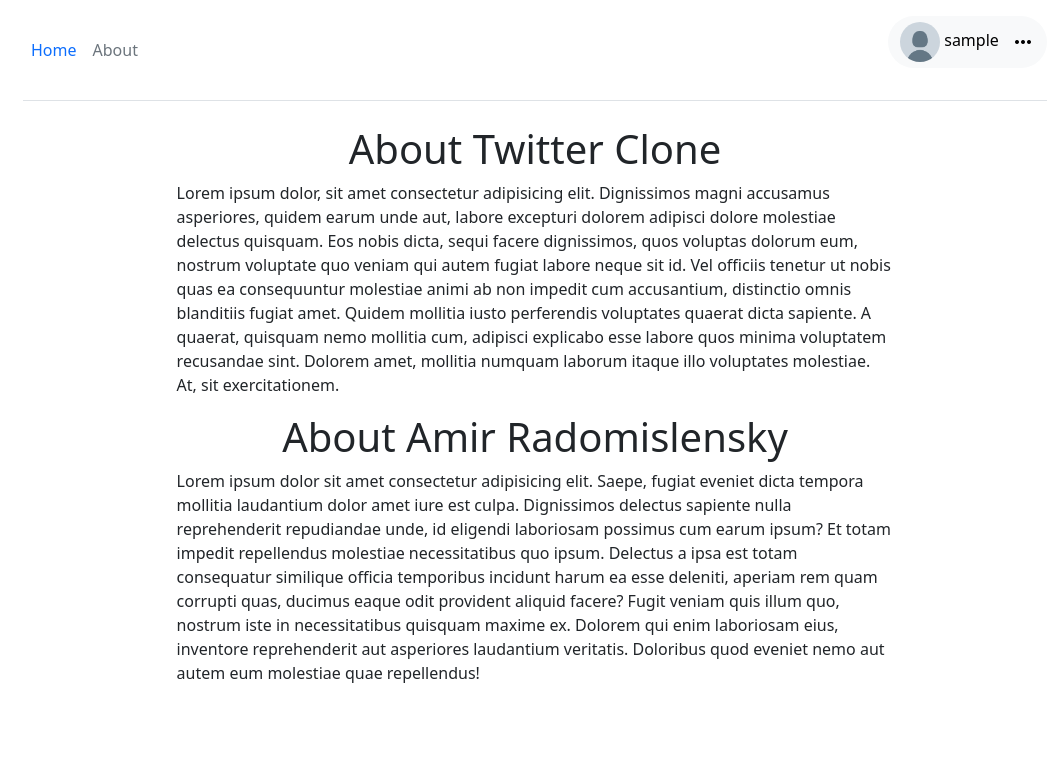
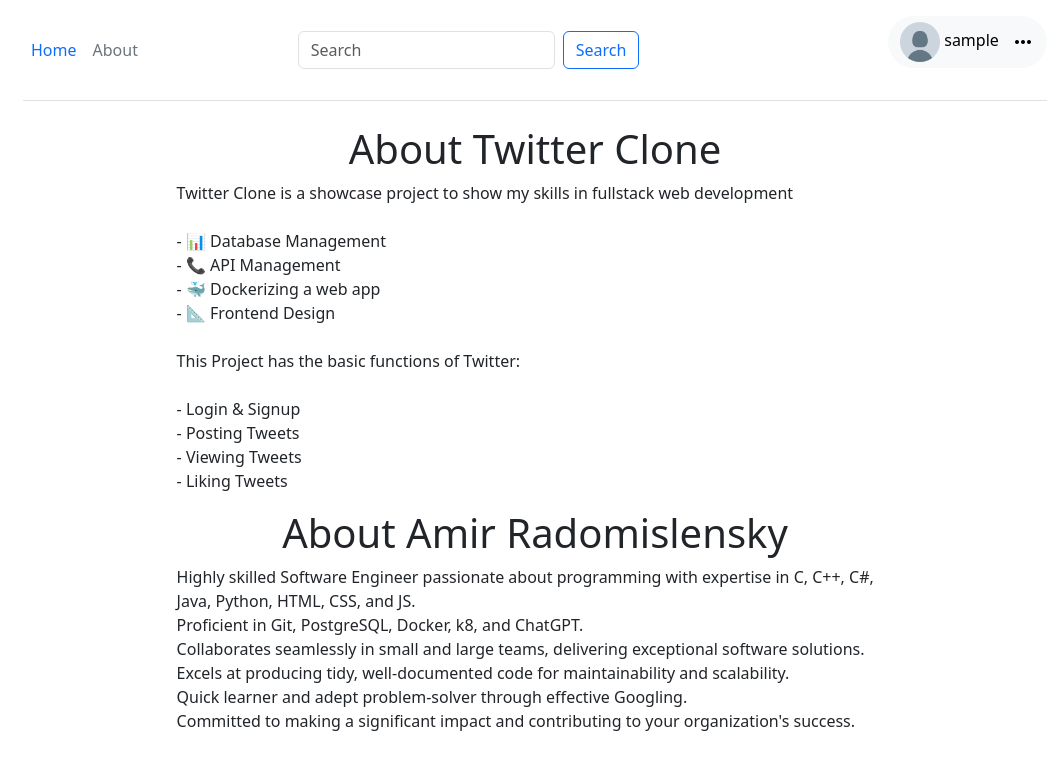
Before and after one commit to AmiRadoM/TwitterClone, a Flask app: page /about in a window 1280 px wide. Shown: the top 770 px of the page, without its empty margins (105-1167 px from the left). Run offline with Flask 2, Linux system fonts and the light colour scheme; the visitor is signed in with stand-in values (Sample User, id 1); data comes from the database, SQL or seed files in the repository; some libraries are stand-ins or nearby versions.

Commit message:
added search

```diff
--- a/home.py
+++ b/home.py
@@ -1,12 +1,34 @@
 # home.py - all the routes of the home blueprint
 
-from flask import Blueprint, render_template
+from flask import Blueprint, render_template, request
+from sqlalchemy.sql import func
+
+from models import Tweet, User
 
 homeBP = Blueprint('home', __name__)
 
-@homeBP.route("/")
+@homeBP.route("/", methods=["GET", "POST"])
 def home():
     return render_template("home.html")
+
+@homeBP.route("/search")
+def search():
+
+    search = request.args.get("search").lower()
+
+    tweets = []
+
+    tweets_by_username = Tweet.query.join(Tweet.user).filter(func.lower(User.username).contains(search)).all()
+    tweets_by_text = Tweet.query.filter(func.lower(Tweet.text).contains(search)).all()
+
+    tweets.extend([t.id for t in tweets_by_username])
+    tweets.extend([t.id for t in tweets_by_text])
+
+    tweets = list(dict.fromkeys(tweets))
+
+
+
+    return render_template("search.html", tweets=tweets)
 
 @homeBP.route("/about")
 def about():
--- a/templates/about.html
+++ b/templates/about.html
@@ -3,9 +3,26 @@
 {% block content %}
 <div id="about-container">
     <h1 class="text-center">About Twitter Clone</h1>
-    <p>Lorem ipsum dolor, sit amet consectetur adipisicing elit. Dignissimos magni accusamus asperiores, quidem earum unde aut, labore excepturi dolorem adipisci dolore molestiae delectus quisquam. Eos nobis dicta, sequi facere dignissimos, quos voluptas dolorum eum, nostrum voluptate quo veniam qui autem fugiat labore neque sit id. Vel officiis tenetur ut nobis quas ea consequuntur molestiae animi ab non impedit cum accusantium, distinctio omnis blanditiis fugiat amet. Quidem mollitia iusto perferendis voluptates quaerat dicta sapiente. A quaerat, quisquam nemo mollitia cum, adipisci explicabo esse labore quos minima voluptatem recusandae sint. Dolorem amet, mollitia numquam laborum itaque illo voluptates molestiae. At, sit exercitationem.</p>
+    <p style="white-space: pre-line;">Twitter Clone is a showcase project to show my skills in fullstack web development
+
+        - 📊 Database Management
+        - 📞 API Management
+        - 🐳 Dockerizing a web app
+        - 📐 Frontend Design
+
+        This Project has the basic functions of Twitter:
+
+        - Login & Signup
+        - Posting Tweets
+        - Viewing Tweets
+        - Liking Tweets</p>
     <h1 class="text-center">About Amir Radomislensky</h1>
-    <p>Lorem ipsum dolor sit amet consectetur adipisicing elit. Saepe, fugiat eveniet dicta tempora mollitia laudantium dolor amet iure est culpa. Dignissimos delectus sapiente nulla reprehenderit repudiandae unde, id eligendi laboriosam possimus cum earum ipsum? Et totam impedit repellendus molestiae necessitatibus quo ipsum. Delectus a ipsa est totam consequatur similique officia temporibus incidunt harum ea esse deleniti, aperiam rem quam corrupti quas, ducimus eaque odit provident aliquid facere? Fugit veniam quis illum quo, nostrum iste in necessitatibus quisquam maxime ex. Dolorem qui enim laboriosam eius, inventore reprehenderit aut asperiores laudantium veritatis. Doloribus quod eveniet nemo aut autem eum molestiae quae repellendus!</p>
+    <p style="white-space: pre-line;">Highly skilled Software Engineer passionate about programming with expertise in C, C++, C#, Java, Python, HTML, CSS, and JS.
+        Proficient in Git, PostgreSQL, Docker, k8, and ChatGPT.
+        Collaborates seamlessly in small and large teams, delivering exceptional software solutions.
+        Excels at producing tidy, well-documented code for maintainability and scalability.
+        Quick learner and adept problem-solver through effective Googling.
+        Committed to making a significant impact and contributing to your organization's success.</p>
 </div>
 {% endblock %}
 
--- a/templates/index.html
+++ b/templates/index.html
@@ -20,6 +20,11 @@
 			<li><a href="/" class="nav-link px-2 {%if request.path == '/'%}link-secondary{%endif%}">Home</a></li>
 			<li><a href="/about" class="nav-link px-2 {%if request.path == '/about'%}link-secondary{%endif%}">About</a></li>
 		</ul>
+
+		<form class="d-flex" action="search">
+			<input class="form-control me-2" name="search" type="search" placeholder="Search" aria-label="Search">
+			<button class="btn btn-outline-primary" type="submit">Search</button>
+		</form>
 
 		<div class="col-md-3 text-end">
 			{%if current_user.is_authenticated%}
```
Also changed, not shown: templates/home.html (+9 -1 lines), templates/search.html (added, +84 -0 lines), README.md.
